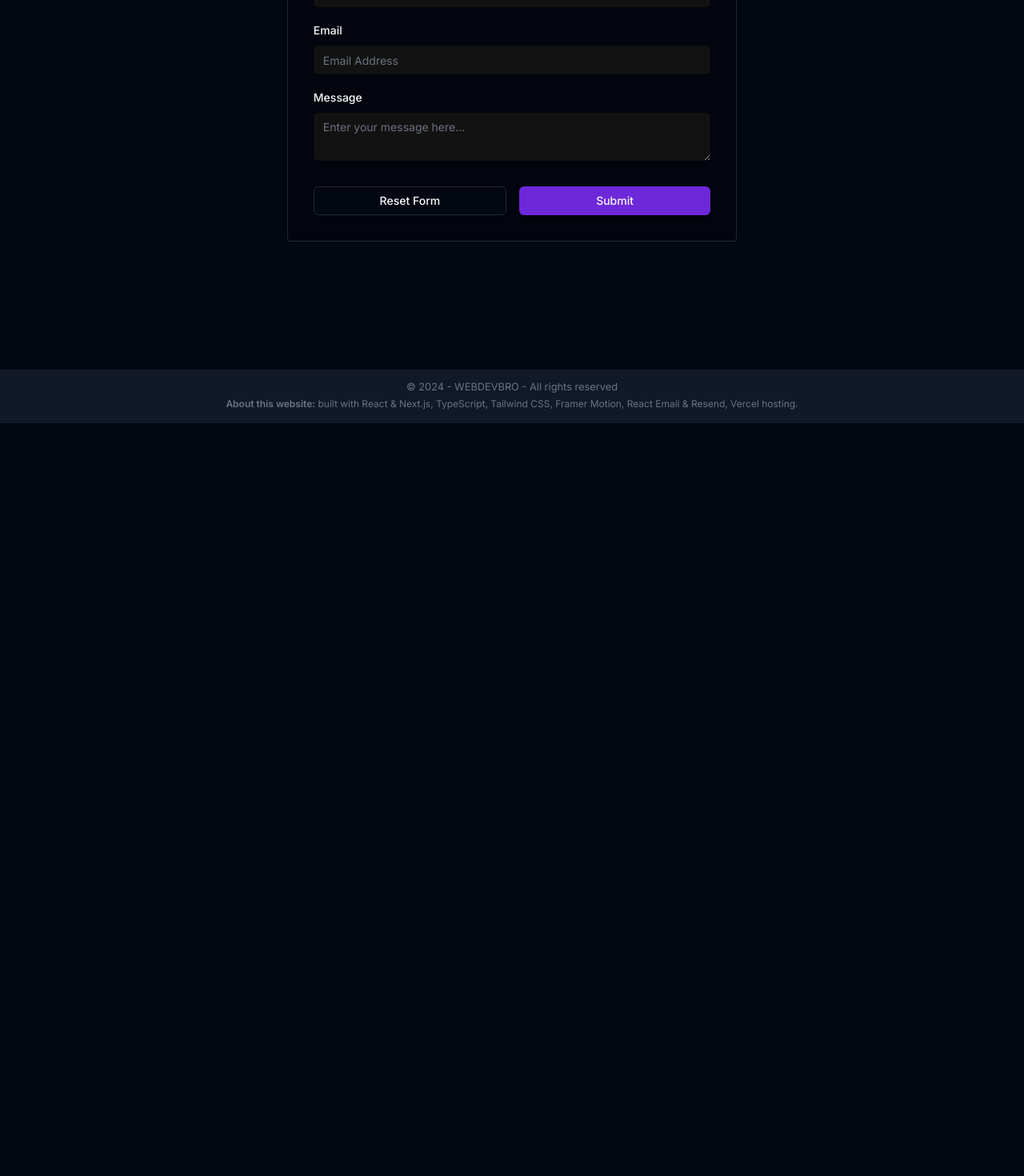
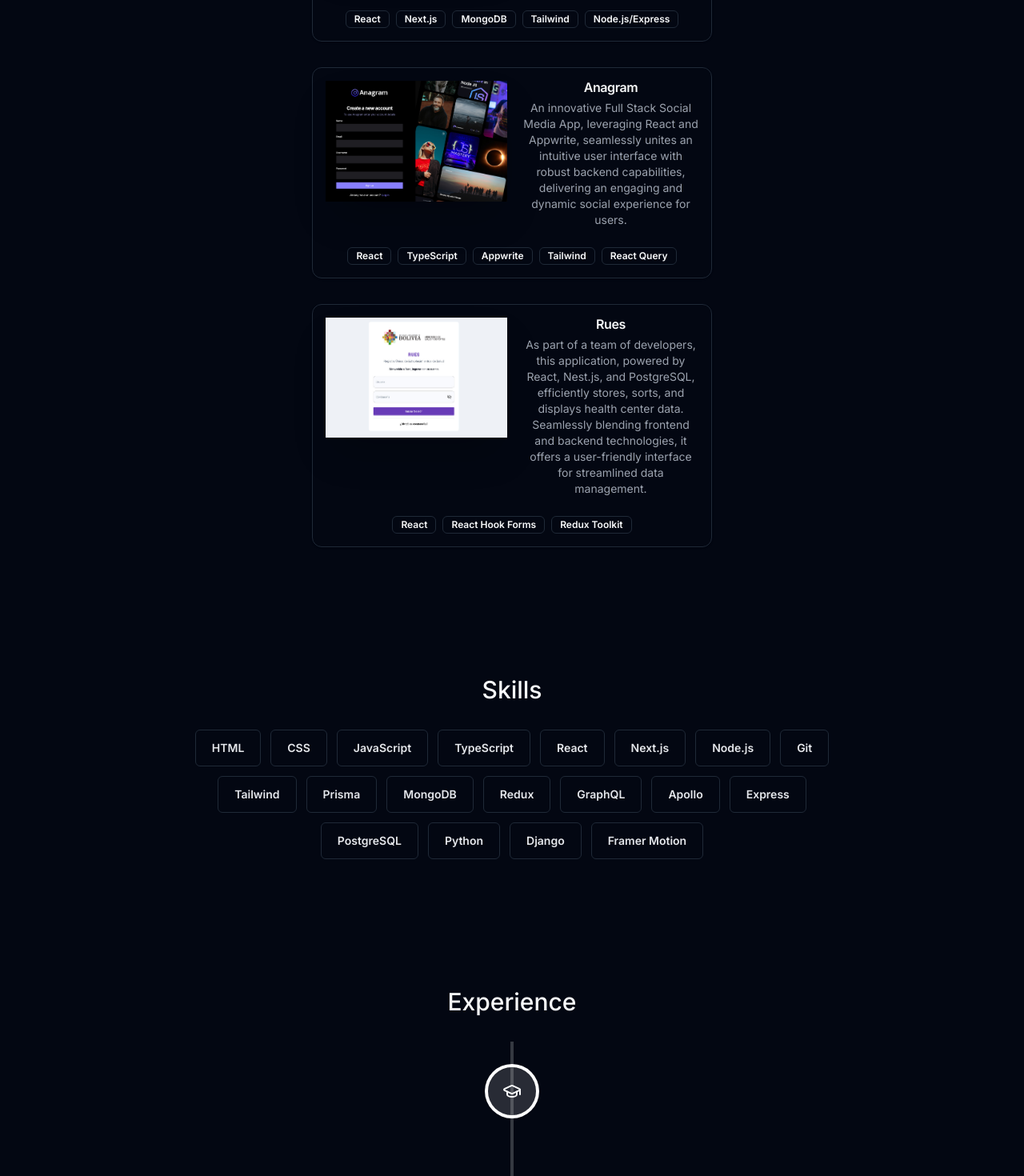
Before and after one commit to wdbprojects/wdbnextport, a Next.js app: page / in a window 1280 px wide. Shown: the part 1840-3310 px from the top of the page at 80% size. Before the commit the page ends 2369 px from the top, so only its background shows below. Built offline with nearby package versions, Linux system fonts and the light colour scheme; no server answers.

Commit message:
complete portfolio

```diff
--- a/package.json
+++ b/package.json
@@ -26,6 +26,7 @@
     "react-hook-form": "^7.49.3",
     "react-icons": "^5.0.1",
     "react-intersection-observer": "^9.5.3",
+    "react-vertical-timeline-component": "^3.6.0",
     "resend": "^2.1.0",
     "sonner": "^1.3.1",
     "tailwind-merge": "^2.2.0",
--- a/src/app/page.tsx
+++ b/src/app/page.tsx
@@ -1,6 +1,9 @@
 import About from "@/components/About";
 import ContactForm from "@/components/ContactForm";
+import Experience from "@/components/Experience";
 import Intro from "@/components/Intro";
+import Projects from "@/components/Projects";
+import Skills from "@/components/Skills";
 import SectionDivider from "@/components/section-divider";
 import { Toaster } from "@/components/ui/sonner";
 
@@ -11,6 +14,9 @@ export default function Home() {
         <Intro />
         <SectionDivider />
         <About />
+        <Projects />
+        <Skills />
+        <Experience />
         <ContactForm />
       </main>
       <Toaster richColors position="top-right" closeButton />
--- /dev/null
+++ b/src/components/Experience.tsx
@@ -0,0 +1,78 @@
+"use client";
+import React from "react";
+import SectionHeading from "./SectionHeading";
+import { useInViewHook } from "@/lib/hooks";
+import {
+  VerticalTimeline,
+  VerticalTimelineElement,
+} from "react-vertical-timeline-component";
+import "react-vertical-timeline-component/style.min.css";
+import { MdWorkHistory } from "react-icons/md";
+import { FaGraduationCap } from "react-icons/fa6";
+import { experiencesData } from "@/lib/data";
+import { useTheme } from "next-themes";
+
+const Experience = () => {
+  const { ref } = useInViewHook("Experience", 0.7);
+  const { theme } = useTheme();
+
+  return (
+    <section
+      ref={ref}
+      id="experience"
+      className="text-center scroll-mt-28 max-w-[50rem] mb-28 sm:mb-40"
+    >
+      <SectionHeading title="Experience" />
+
+      <VerticalTimeline lineColor="">
+        {experiencesData.map((item, index) => {
+          return (
+            <VerticalTimelineElement
+              key={index}
+              date={item.date}
+              icon={item.icon}
+              visible={true}
+              contentStyle={{
+                visibility: "visible",
+                background:
+                  theme === "light" ? "#F3F4F6" : "rgba(255, 255, 255, 0.05)",
+                boxShadow: "none",
+                border:
+                  theme === "light" ? "1px solid rgba(0, 0, 0, 0.05)" : "#FFF",
+                textAlign: "left",
+                padding: "1.3rem 2rem",
+              }}
+              contentArrowStyle={{
+                borderRight:
+                  theme === "light"
+                    ? "0.4rem solid #9CA3AF"
+                    : "0.4rem solid rgba(255, 255, 255, 0.5",
+                borderLeft: "7px solid transparent",
+                borderBottom: "7px solid transparent",
+                borderTop: "7px solid transparent",
+              }}
+              iconStyle={{
+                visibility: "visible",
+                background:
+                  theme === "light" ? "white" : "rgba(255, 255, 255, 0.15)",
+                fontSize: "1.5rem",
+              }}
+            >
+              <h3 className="font-semibold !capitalize dark:text-gray-200">
+                {item.title}
+              </h3>
+              <p className="!font-normal !mt-0 dark:text-gray-400">
+                {item.location}
+              </p>
+              <p className="!text-sm !font-light !mt-1 !text-gray-500">
+                {item.description}
+              </p>
+            </VerticalTimelineElement>
+          );
+        })}
+      </VerticalTimeline>
+    </section>
+  );
+};
+
+export default Experience;
--- a/src/components/Intro.tsx
+++ b/src/components/Intro.tsx
@@ -110,7 +110,7 @@ const Intro = () => {
           className="border rounded-full w-[3rem] h-[3rem]"
         >
           <a
-            href="#"
+            href="https://www.linkedin.com/in/webdevbro/"
             target="_blank"
             className="group  p-4 py-3  flex items-center gap-2 rounded-full focus:scale-110 hover:scale-110 active:scale-105 transition-all"
           >
@@ -123,7 +123,7 @@ const Intro = () => {
           className="border rounded-full w-[3rem] h-[3rem]"
         >
           <a
-            href="#"
+            href="https://github.com/wdbprojects"
             target="_blank"
             className="group p-4 py-3 text-[1.15rem] flex items-center gap-2 rounded-full focus:scale-110 hover:scale-110 active:scale-105 transition-all"
           >
--- /dev/null
+++ b/src/components/Projects.tsx
@@ -0,0 +1,25 @@
+"use client";
+import SectionHeading from "./SectionHeading";
+import { projectsData } from "@/lib/data";
+import SingleProject from "./SingleProject";
+import { useInViewHook } from "@/lib/hooks";
+
+const Projects = () => {
+  const { ref } = useInViewHook("Projects", 0.5);
+  return (
+    <section
+      ref={ref}
+      className="text-center scroll-mt-28 mb-28 sm:mb-40"
+      id="projects"
+    >
+      <SectionHeading title="Projects" />
+      <div className="flex flex-col gap-8">
+        {projectsData.map((project) => {
+          return <SingleProject key={project.id} {...project} />;
+        })}
+      </div>
+    </section>
+  );
+};
+
+export default Projects;
--- /dev/null
+++ b/src/components/SingleProject.tsx
@@ -0,0 +1,71 @@
+"use client";
+import { useRef } from "react";
+import Image from "next/image";
+import {
+  Card,
+  CardContent,
+  CardDescription,
+  CardFooter,
+  CardHeader,
+  CardTitle,
+} from "./ui/card";
+import { Badge } from "./ui/badge";
+import { useScroll, motion, useTransform } from "framer-motion";
+
+type ProjectProps = {
+  id: number;
+  title: string;
+  description: string;
+  imageUrl: string;
+  tags: string;
+};
+
+const SingleProject = (project: ProjectProps) => {
+  const { id, title, description, imageUrl, tags } = project;
+  const ref = useRef<HTMLDivElement>(null);
+  const { scrollYProgress } = useScroll({
+    target: ref,
+    offset: ["0 1", "1.33 1"],
+  });
+  const scaleProgress = useTransform(scrollYProgress, [0, 1], [0.8, 1]);
+  const opacityProgress = useTransform(scrollYProgress, [0, 1], [0.6, 1]);
+
+  return (
+    <motion.div
+      ref={ref}
+      style={{ scale: scaleProgress, opacity: opacityProgress }}
+    >
+      <Card key={id} className="w-full sm:w-[500px] p-4">
+        <div className="flex gap-3 flex-col sm:flex-row">
+          <CardHeader className="p-1 flex-1 relative">
+            <Image
+              src={imageUrl}
+              alt={title}
+              quality={95}
+              className="sm:absolute sm:top-0 sm:left-0 shadow-2xl"
+            />
+          </CardHeader>
+
+          <CardContent className="flex-1 p-0 m-0 sm:ml-2">
+            <CardTitle className="mb-2">{title}</CardTitle>
+            <CardDescription className="text-xs md:text-sm leading-5">
+              {description}
+            </CardDescription>
+          </CardContent>
+        </div>
+        <CardFooter className="flex justify-between"></CardFooter>
+        <div className="flex w-full flex-wrap gap-2 justify-center">
+          {tags.map((tag: any, index: number) => {
+            return (
+              <Badge key={index} variant="outline">
+                {tag}
+              </Badge>
+            );
+          })}
+        </div>
+      </Card>
+    </motion.div>
+  );
+};
+
+export default SingleProject;
--- /dev/null
+++ b/src/components/Skills.tsx
@@ -0,0 +1,61 @@
+"use client";
+import { useInViewHook } from "@/lib/hooks";
+import SectionHeading from "./SectionHeading";
+import { skillsData } from "@/lib/data";
+import { Badge } from "./ui/badge";
+import { motion } from "framer-motion";
+
+const Skills = () => {
+  const { ref } = useInViewHook("Skills", 0.8);
+
+  const fadeInAnimationVariants = {
+    initial: {
+      opacity: 0,
+      y: 20,
+    },
+    animate: (index: number) => {
+      return {
+        opacity: 1,
+        y: 0,
+        transition: {
+          delay: 0.05 * index,
+        },
+      };
+    },
+  };
+
+  return (
+    <section
+      ref={ref}
+      id="skills"
+      className="text-center scroll-mt-28 max-w-[50rem] mb-28 sm:mb-40"
+    >
+      <SectionHeading title="Skills" />
+      <div className="flex flex-wrap gap-3 justify-center">
+        {skillsData.map((skill, index) => {
+          return (
+            <motion.span
+              key={index}
+              variants={fadeInAnimationVariants}
+              initial="initial"
+              whileInView="animate"
+              viewport={{
+                once: true,
+              }}
+              custom={index}
+            >
+              <Badge
+                variant="outline"
+                className="py-3 px-5 text-sm text-gray-800 dark:text-gray-200"
+              >
+                {skill}
+              </Badge>
+            </motion.span>
+          );
+        })}
+      </div>
+    </section>
+  );
+};
+
+export default Skills;
--- /dev/null
+++ b/src/components/ui/badge.tsx
@@ -0,0 +1,36 @@
+import * as React from "react"
+import { cva, type VariantProps } from "class-variance-authority"
+
+import { cn } from "@/lib/utils"
+
+const badgeVariants = cva(
+  "inline-flex items-center rounded-md border px-2.5 py-0.5 text-xs font-semibold transition-colors focus:outline-none focus:ring-2 focus:ring-ring focus:ring-offset-2",
+  {
+    variants: {
+      variant: {
+        default:
+          "border-transparent bg-primary text-primary-foreground shadow hover:bg-primary/80",
+        secondary:
+          "border-transparent bg-secondary text-secondary-foreground hover:bg-secondary/80",
+        destructive:
+          "border-transparent bg-destructive text-destructive-foreground shadow hover:bg-destructive/80",
+        outline: "text-foreground",
+      },
+    },
+    defaultVariants: {
+      variant: "default",
+    },
+  }
+)
+
+export interface BadgeProps
+  extends React.HTMLAttributes<HTMLDivElement>,
+    VariantProps<typeof badgeVariants> {}
+
+function Badge({ className, variant, ...props }: BadgeProps) {
+  return (
+    <div className={cn(badgeVariants({ variant }), className)} {...props} />
+  )
+}
+
+export { Badge, badgeVariants }
--- /dev/null
+++ b/src/components/ui/card.tsx
@@ -0,0 +1,76 @@
+import * as React from "react"
+
+import { cn } from "@/lib/utils"
+
+const Card = React.forwardRef<
+  HTMLDivElement,
+  React.HTMLAttributes<HTMLDivElement>
+>(({ className, ...props }, ref) => (
+  <div
+    ref={ref}
+    className={cn(
+      "rounded-xl border bg-card text-card-foreground shadow",
+      className
+    )}
+    {...props}
+  />
+))
+Card.displayName = "Card"
+
+const CardHeader = React.forwardRef<
+  HTMLDivElement,
+  React.HTMLAttributes<HTMLDivElement>
+>(({ className, ...props }, ref) => (
+  <div
+    ref={ref}
+    className={cn("flex flex-col space-y-1.5 p-6", className)}
+    {...props}
+  />
+))
+CardHeader.displayName = "CardHeader"
+
+const CardTitle = React.forwardRef<
+  HTMLParagraphElement,
+  React.HTMLAttributes<HTMLHeadingElement>
+>(({ className, ...props }, ref) => (
+  <h3
+    ref={ref}
+    className={cn("font-semibold leading-none tracking-tight", className)}
+    {...props}
+  />
+))
+CardTitle.displayName = "CardTitle"
+
+const CardDescription = React.forwardRef<
+  HTMLParagraphElement,
+  React.HTMLAttributes<HTMLParagraphElement>
+>(({ className, ...props }, ref) => (
+  <p
+    ref={ref}
+    className={cn("text-sm text-muted-foreground", className)}
+    {...props}
+  />
+))
+CardDescription.displayName = "CardDescription"
+
+const CardContent = React.forwardRef<
+  HTMLDivElement,
+  React.HTMLAttributes<HTMLDivElement>
+>(({ className, ...props }, ref) => (
+  <div ref={ref} className={cn("p-6 pt-0", className)} {...props} />
+))
+CardContent.displayName = "CardContent"
+
+const CardFooter = React.forwardRef<
+  HTMLDivElement,
+  React.HTMLAttributes<HTMLDivElement>
+>(({ className, ...props }, ref) => (
+  <div
+    ref={ref}
+    className={cn("flex items-center p-6 pt-0", className)}
+    {...props}
+  />
+))
+CardFooter.displayName = "CardFooter"
+
+export { Card, CardHeader, CardFooter, CardTitle, CardDescription, CardContent }
```
Also changed, not shown: 2 other files (tests, documents, lock files or other folders).
